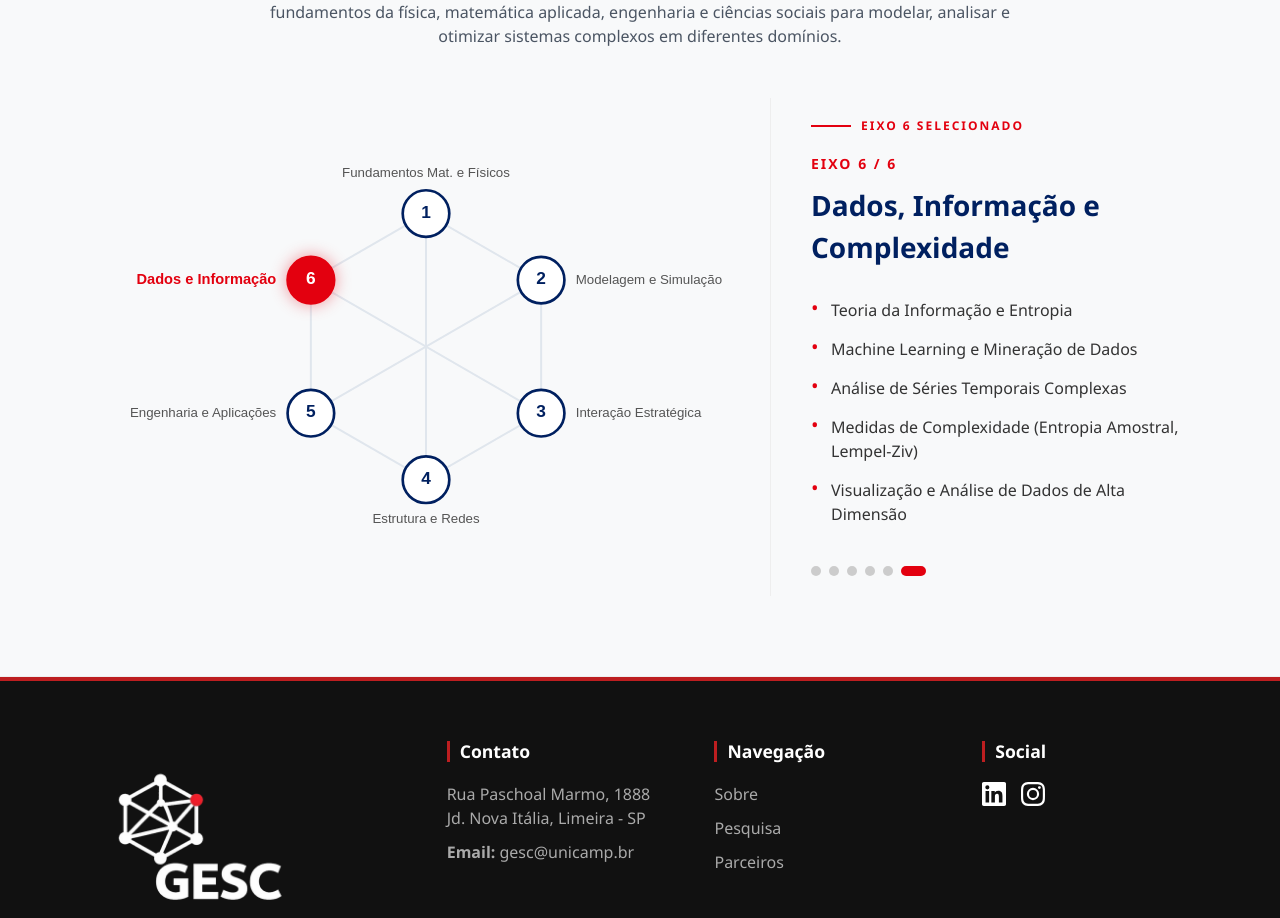
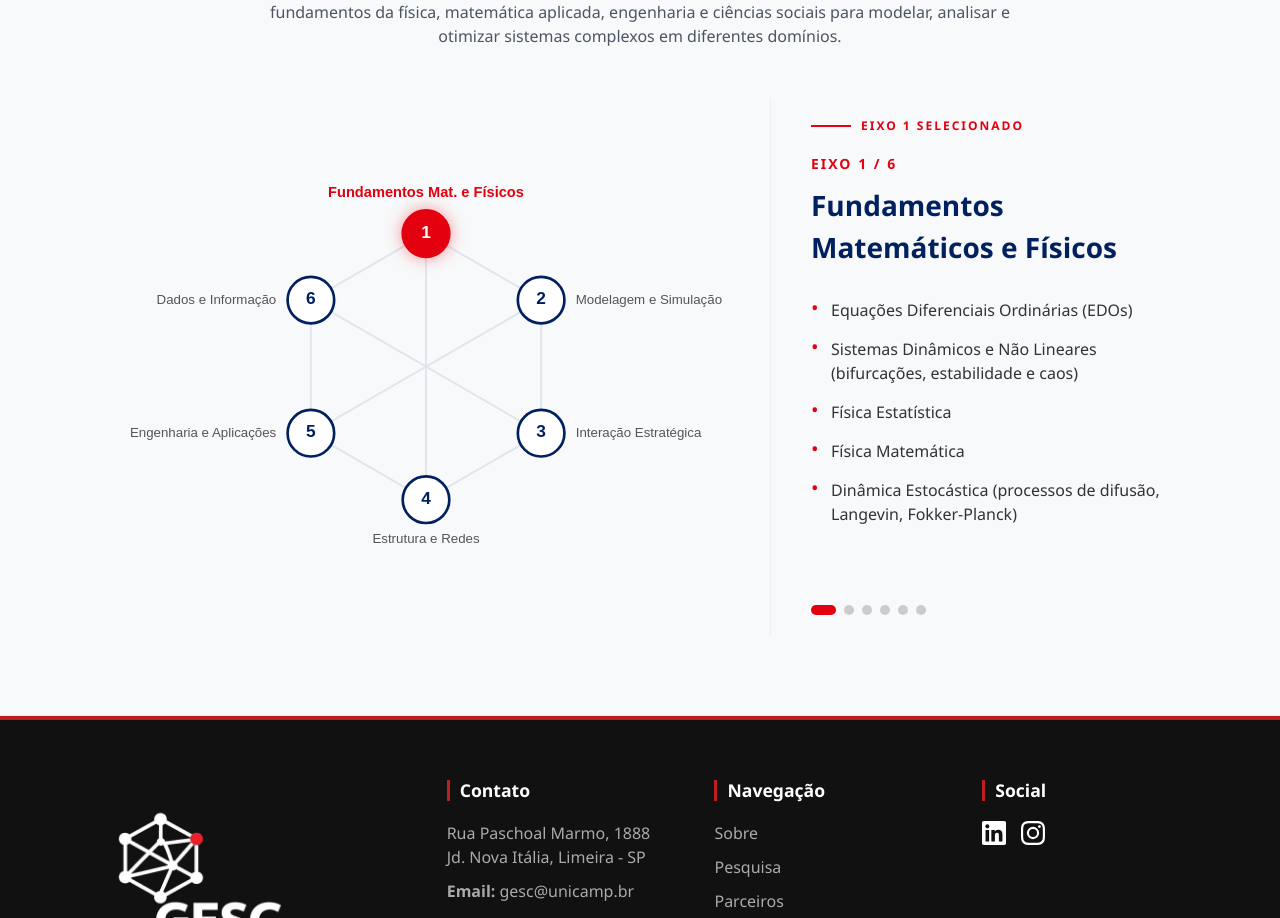
Before and after one commit to sitegesc/gesc, a Next.js app: page / in a window 1280 px wide. Shown: the part 2227-3145 px from the top of the page. Built offline with nearby package versions, Linux system fonts and the light colour scheme.

Commit message:
fix: Areas de Atuacao com altura fixa e eixo 1 como inicial

```diff
--- a/src/components/sections/AreasAtuacao.tsx
+++ b/src/components/sections/AreasAtuacao.tsx
@@ -99,8 +99,7 @@ const NODES: {
 ];
 
 export function AreasAtuacao() {
-  const [active, setActive] = useState<AxisId>(6);
-  const axis = axesData[active];
+  const [active, setActive] = useState<AxisId>(1);
 
   return (
     <section
@@ -208,10 +207,23 @@ export function AreasAtuacao() {
               EIXO {active} / 6
             </p>
 
+            {/* Todos os eixos ficam empilhados na mesma célula do grid: a
+                altura trava no maior deles e não pula ao alternar. */}
+            <div className="grid">
+              {AXIS_IDS.map((id) => {
+                const axis = axesData[id];
+                const isActive = id === active;
+                return (
+                  <div
+                    key={id}
+                    aria-hidden={!isActive}
+                    className={`col-start-1 row-start-1 ${
+                      isActive ? "visible" : "invisible"
+                    }`}
+                  >
                     <h3 className="mb-[30px] text-[28px] font-bold text-[#002060]">
                       {axis.title}
                     </h3>
-
                     <ul>
                       {axis.items.map((item) => (
                         <li
@@ -222,6 +234,10 @@ export function AreasAtuacao() {
                         </li>
                       ))}
                     </ul>
+                  </div>
+                );
+              })}
+            </div>
 
             <div className="mt-10 flex gap-2">
               {AXIS_IDS.map((id) => (
```
Lines whose indentation alone changed are shown as unchanged.
